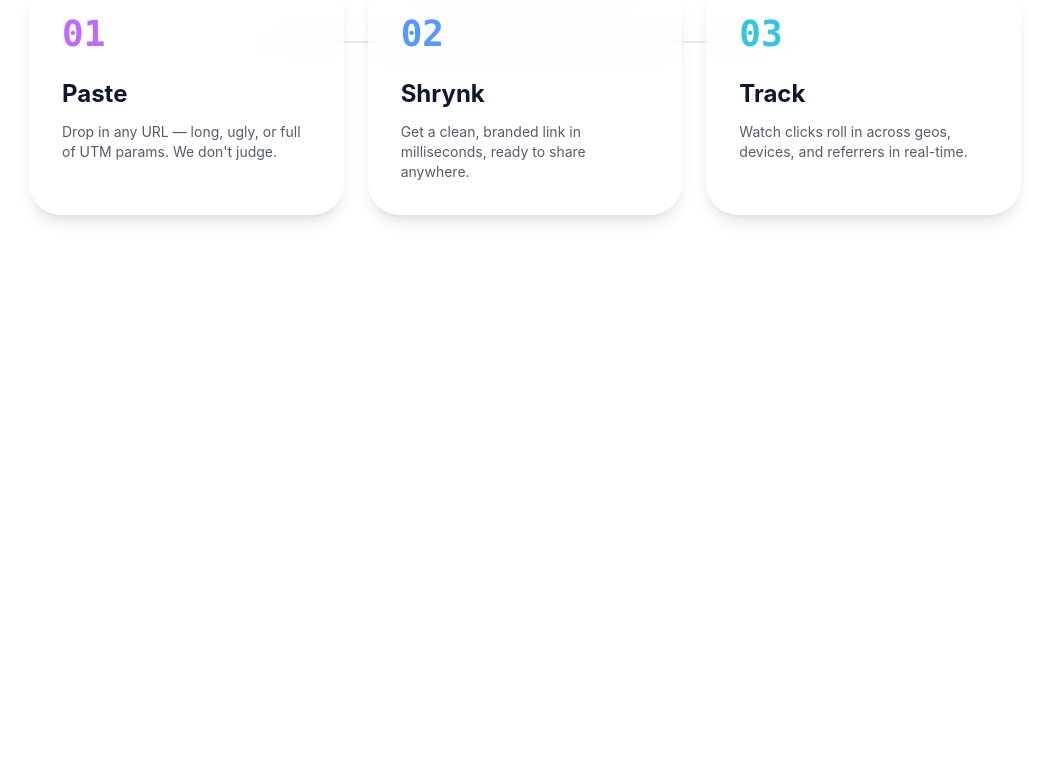
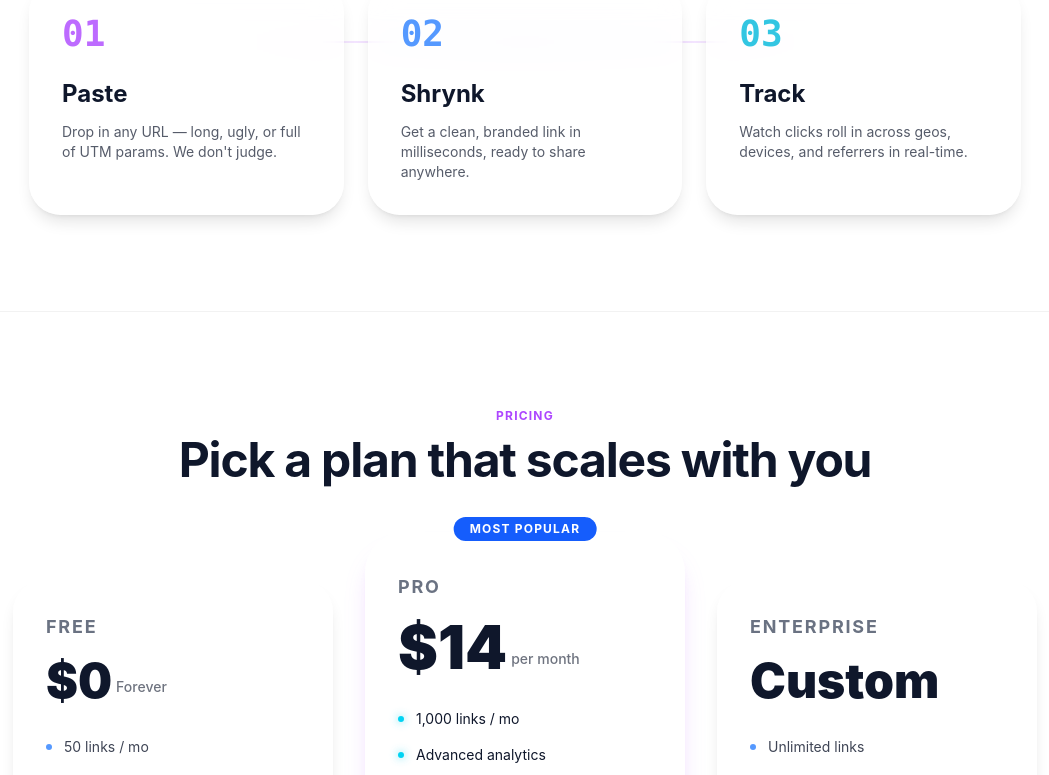
Before and after one commit to thepriyanshbhatt/Shrynkly-URL-Shortner, a React (Vite) app in the folder frontend/: page / in a window 1280 px wide. Shown: the part 2000-2775 px from the top of the page, without its empty margins (115-1164 px from the left). Before the commit the page ends 2311 px from the top, so only its background shows below. Built offline with nearby package versions, Linux system fonts and the light colour scheme.

Commit message:
feat(ui): add pricing, cta, and footer sections

```diff
--- a/frontend/src/App.jsx
+++ b/frontend/src/App.jsx
@@ -352,6 +352,98 @@ function App() {
         </div>
       </section>
 
+      {/* Pricing Section */}
+      <section id="pricing" className="py-24 px-4 w-full max-w-7xl mx-auto relative z-10 border-t border-black/5 dark:border-white/5">
+        <div className="text-center mb-16">
+          <p className="text-xs font-bold text-purple-500 uppercase tracking-widest mb-3">Pricing</p>
+          <h2 className="text-3xl md:text-5xl font-bold tracking-tight">Pick a plan that scales with you</h2>
+        </div>
+
+        <div className="grid grid-cols-1 md:grid-cols-3 gap-8 max-w-5xl mx-auto items-center">
+          {/* Free Tier */}
+          <div className="liquid-glass rounded-[2rem] p-8 hover-scale flex flex-col h-[28rem]">
+            <h3 className="text-lg font-bold text-gray-500 uppercase tracking-widest mb-4">Free</h3>
+            <div className="flex items-end gap-1 mb-8">
+              <span className="text-5xl font-black">$0</span>
+              <span className="text-sm font-medium opacity-60 mb-2">Forever</span>
+            </div>
+            <ul className="space-y-4 mb-auto opacity-80 text-sm">
+              <li className="flex items-center gap-3"><div className="w-1.5 h-1.5 rounded-full bg-blue-500"></div> 50 links / mo</li>
+              <li className="flex items-center gap-3"><div className="w-1.5 h-1.5 rounded-full bg-blue-500"></div> Basic analytics</li>
+              <li className="flex items-center gap-3"><div className="w-1.5 h-1.5 rounded-full bg-blue-500"></div> Standard QR codes</li>
+              <li className="flex items-center gap-3"><div className="w-1.5 h-1.5 rounded-full bg-blue-500"></div> Community support</li>
+            </ul>
+            <button className="w-full py-4 mt-8 rounded-xl bg-black/5 dark:bg-white/10 hover:bg-black/10 dark:hover:bg-white/20 font-bold transition-colors">Start Free</button>
+          </div>
+
+          {/* Pro Tier (Highlighted) */}
+          <div className="liquid-glass-strong rounded-[2.5rem] p-8 hover-scale relative border-purple-500/50 dark:border-purple-500/30 shadow-purple-500/20 flex flex-col h-[32rem] transform md:-translate-y-4">
+            <div className="absolute -top-4 left-1/2 -translate-x-1/2 bg-blue-600 text-white text-xs font-bold uppercase tracking-widest py-1 px-4 rounded-full">Most Popular</div>
+            <h3 className="text-lg font-bold text-gray-500 dark:text-gray-400 uppercase tracking-widest mb-4 mt-2">Pro</h3>
+            <div className="flex items-end gap-1 mb-8">
+              <span className="text-6xl font-black">$14</span>
+              <span className="text-sm font-medium opacity-60 mb-2">per month</span>
+            </div>
+            <ul className="space-y-4 mb-auto text-sm">
+              <li className="flex items-center gap-3"><div className="w-1.5 h-1.5 rounded-full bg-cyan-400 shadow-[0_0_8px_rgba(34,211,238,0.8)]"></div> 1,000 links / mo</li>
+              <li className="flex items-center gap-3"><div className="w-1.5 h-1.5 rounded-full bg-cyan-400 shadow-[0_0_8px_rgba(34,211,238,0.8)]"></div> Advanced analytics</li>
+              <li className="flex items-center gap-3"><div className="w-1.5 h-1.5 rounded-full bg-cyan-400 shadow-[0_0_8px_rgba(34,211,238,0.8)]"></div> 2 Custom branded domains</li>
+              <li className="flex items-center gap-3"><div className="w-1.5 h-1.5 rounded-full bg-cyan-400 shadow-[0_0_8px_rgba(34,211,238,0.8)]"></div> Dynamic QR codes</li>
+              <li className="flex items-center gap-3"><div className="w-1.5 h-1.5 rounded-full bg-cyan-400 shadow-[0_0_8px_rgba(34,211,238,0.8)]"></div> Priority support</li>
+            </ul>
+            <button className="w-full py-4 mt-8 rounded-xl bg-blue-600 hover:bg-blue-700 text-white font-bold transition-colors shadow-lg">Go Pro</button>
+          </div>
+
+          {/* Enterprise Tier */}
+          <div className="liquid-glass rounded-[2rem] p-8 hover-scale flex flex-col h-[28rem]">
+            <h3 className="text-lg font-bold text-gray-500 uppercase tracking-widest mb-4">Enterprise</h3>
+            <div className="flex items-end gap-1 mb-8">
+              <span className="text-5xl font-black">Custom</span>
+            </div>
+            <ul className="space-y-4 mb-auto opacity-80 text-sm">
+              <li className="flex items-center gap-3"><div className="w-1.5 h-1.5 rounded-full bg-blue-500"></div> Unlimited links</li>
+              <li className="flex items-center gap-3"><div className="w-1.5 h-1.5 rounded-full bg-blue-500"></div> SSO & SAML</li>
+              <li className="flex items-center gap-3"><div className="w-1.5 h-1.5 rounded-full bg-blue-500"></div> Audit logs</li>
+              <li className="flex items-center gap-3"><div className="w-1.5 h-1.5 rounded-full bg-blue-500"></div> 99.99% SLA</li>
+              <li className="flex items-center gap-3"><div className="w-1.5 h-1.5 rounded-full bg-blue-500"></div> Dedicated success manager</li>
+            </ul>
+            <button className="w-full py-4 mt-8 rounded-xl bg-black/5 dark:bg-white/10 hover:bg-black/10 dark:hover:bg-white/20 font-bold transition-colors">Contact Sales</button>
+          </div>
+        </div>
+      </section>
+
+      {/* Bottom CTA */}
+      <section className="py-24 px-4 w-full max-w-6xl mx-auto relative z-10">
+        <div className="rounded-[3rem] bg-gradient-to-br from-blue-500 to-purple-600 text-white p-12 md:p-20 text-center shadow-2xl relative overflow-hidden">
+          {/* Abstract background shapes */}
+          <div className="absolute top-0 right-0 w-64 h-64 bg-white/10 rounded-full blur-3xl transform translate-x-1/2 -translate-y-1/2"></div>
+          <div className="absolute bottom-0 left-0 w-64 h-64 bg-black/10 rounded-full blur-3xl transform -translate-x-1/2 translate-y-1/2"></div>
+
+          <h2 className="text-4xl md:text-5xl font-bold mb-6 relative z-10 tracking-tight">Ready to shorten your first link?</h2>
+          <p className="text-lg opacity-80 mb-10 max-w-xl mx-auto relative z-10">Join thousands of creators and businesses who use Shrynkly to power their digital growth.</p>
+          <button className="bg-black hover:bg-gray-900 text-white font-bold rounded-full py-4 px-10 transition-transform hover:scale-105 active:scale-95 shadow-xl relative z-10">
+            Create Free Account
+          </button>
+        </div>
+      </section>
+
+      {/* Footer */}
+      <footer className="w-full border-t border-black/5 dark:border-white/5 py-12 px-6 mt-12 relative z-10">
+        <div className="max-w-7xl mx-auto flex flex-col md:flex-row justify-between items-center gap-6">
+          <span className="font-bold text-2xl tracking-tight flex items-center gap-2">
+            <Link size={24} className="text-primary dark:text-white" />
+            shrynkly.
+          </span>
+          <div className="flex flex-wrap justify-center gap-8 text-sm font-medium opacity-60">
+            <a href="#" className="hover:opacity-100 transition-opacity">Privacy</a>
+            <a href="#" className="hover:opacity-100 transition-opacity">Terms</a>
+            <a href="#" className="hover:opacity-100 transition-opacity">API Docs</a>
+            <a href="#" className="hover:opacity-100 transition-opacity">Contact</a>
+          </div>
+          <p className="text-sm opacity-40">© 2026 SHRYNKLY SYSTEMS INC.</p>
+        </div>
+      </footer>
+
       {/* History Side Panel Overlay */}
       <AnimatePresence>
         {showHistory && (
```
